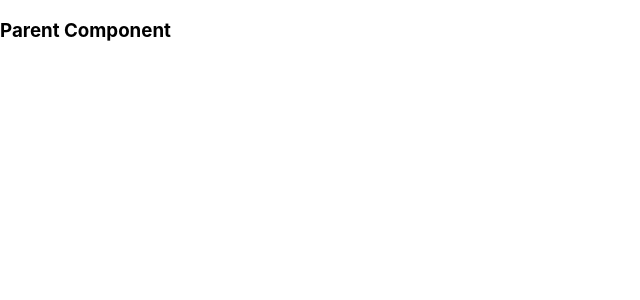
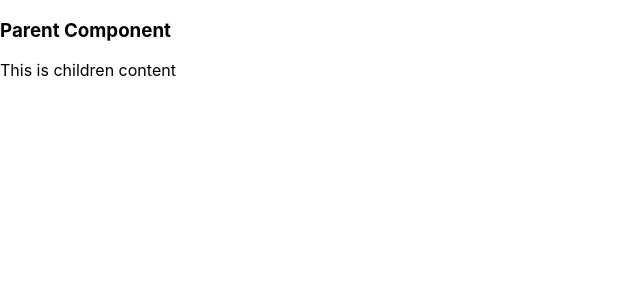
Before and after one commit to jsmithb117/react-challenges, a React (Create React App) app: page / in a window 1280 px wide. Shown: the top 300 px of the page, without its empty margins (0-640 px from the left). Built offline with nearby package versions, Linux system fonts and the light colour scheme.

Commit message:
Complete

```diff
--- a/src/App.js
+++ b/src/App.js
@@ -5,10 +5,11 @@ function Child() {
 }
 
 // Add code only here
-function Parent() {
+function Parent({ children }) {
   return (
     <div>
       <h3>Parent Component</h3>
+      {children}
     </div>
   );
 }
```
